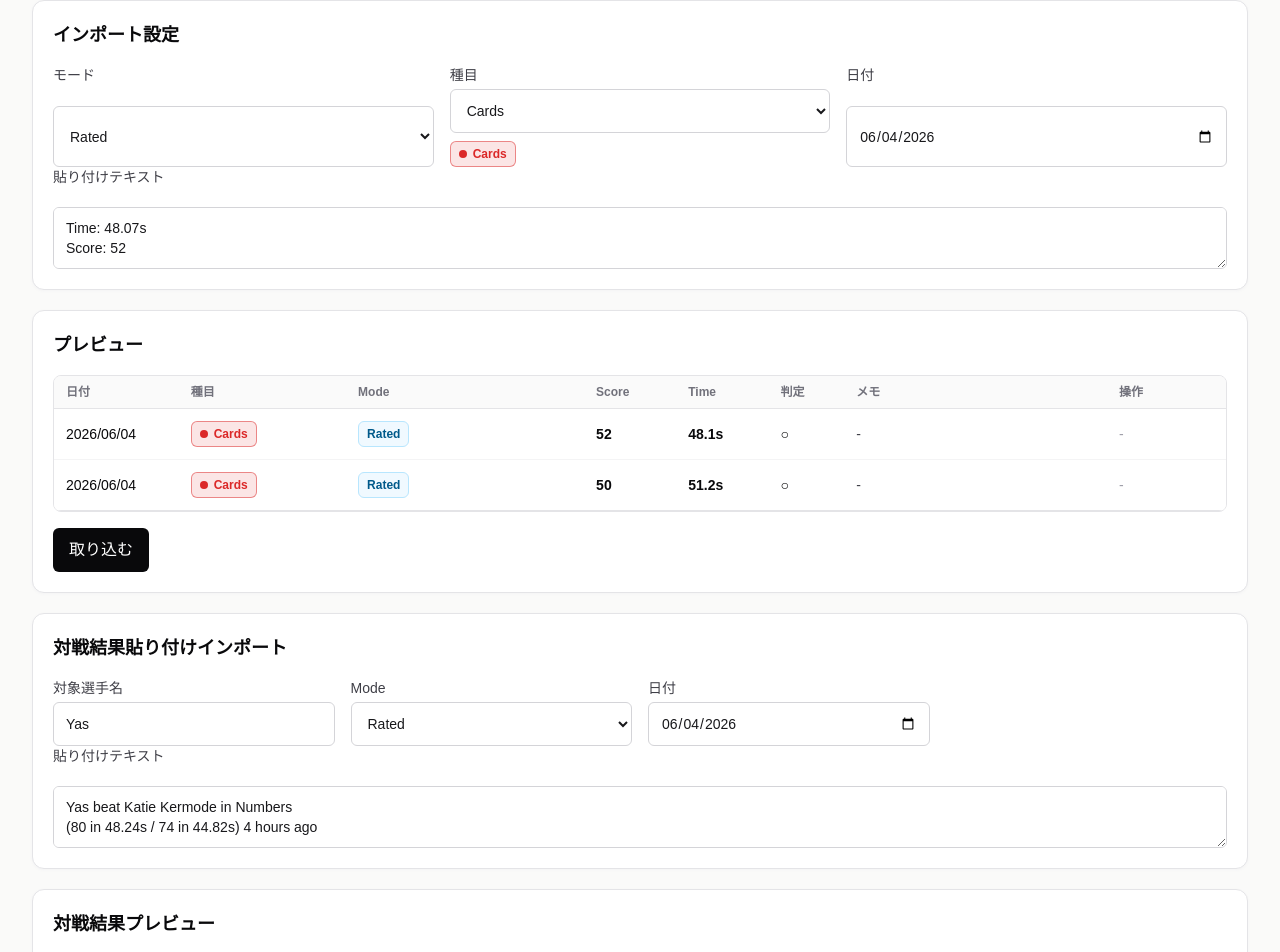
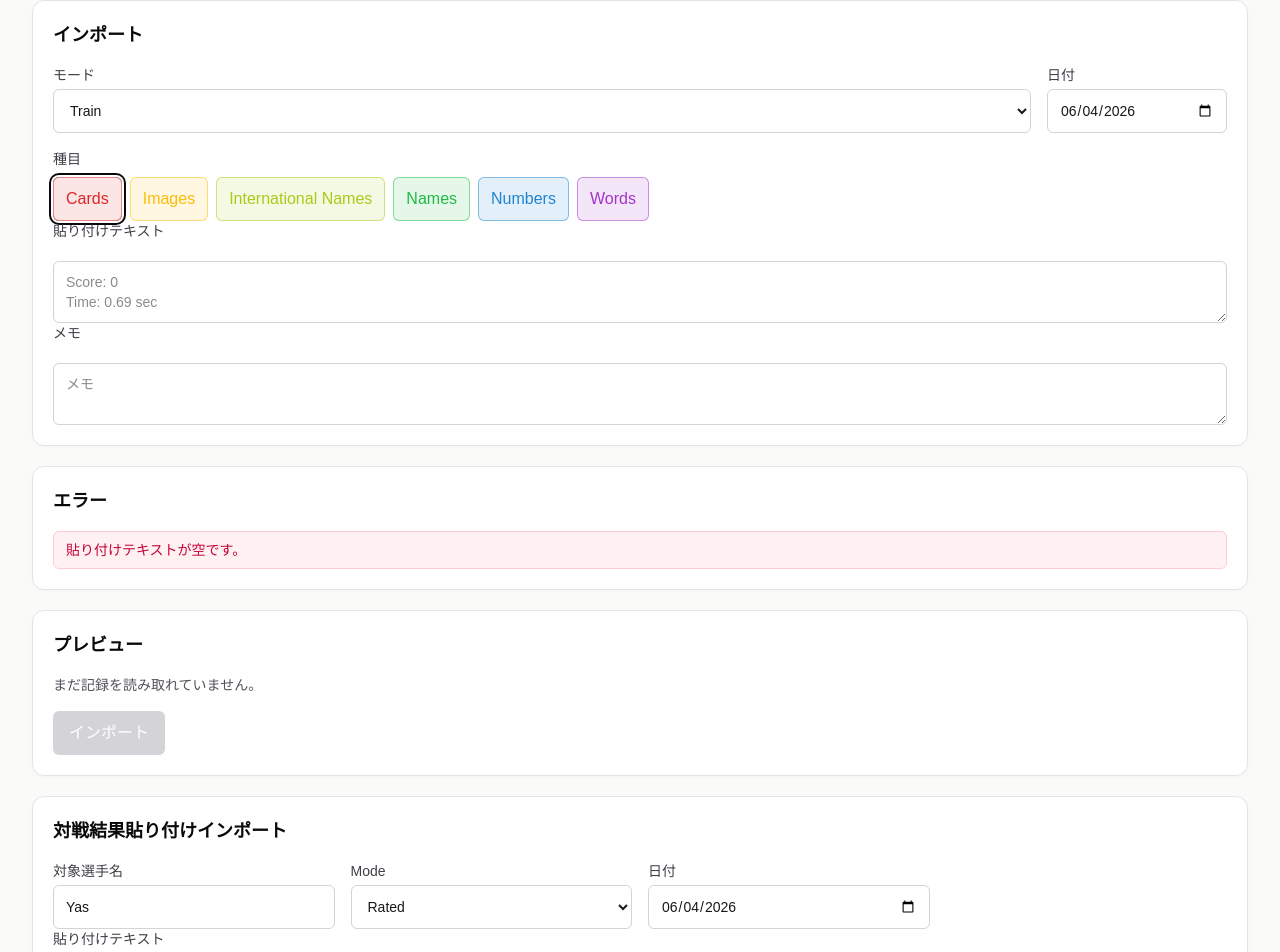
Before and after one commit to Yasmemory/memory-league-coach, a Next.js app: page /import in a window 1280 px wide. Shown: the part 145-1097 px from the top of the page. Built offline with nearby package versions, Linux system fonts and the light colour scheme.

Commit message:
improve import workflow and log formatting

```diff
--- a/src/components/CoachApp.tsx
+++ b/src/components/CoachApp.tsx
@@ -15,6 +15,7 @@ import {
   getRecentTrend,
   getWeeklyReview,
   percent,
+  formatTime,
   record,
 } from "@/lib/analytics";
 import { sampleData } from "@/lib/sample-data";
@@ -599,17 +600,19 @@ function DailyLogForm({ officialTournaments, onAdd }: { officialTournaments: Off
 
 function ImportPage({ officialTournaments, onImport }: { officialTournaments: OfficialTournament[]; onImport: (logs: Omit<PracticeLog, "id">[]) => void }) {
   const t = useT();
-  const [mode, setMode] = useState<LogMode>("rated");
+  const [mode, setMode] = useState<LogMode>("train");
   const [discipline, setDiscipline] = useState<Discipline>("Cards");
   const [date, setDate] = useState(todayIso());
-  const [text, setText] = useState("Time: 48.07s\nScore: 52\n\nTime: 51.20s\nScore: 50");
+  const [text, setText] = useState("");
+  const [importMemo, setImportMemo] = useState("");
   const [imported, setImported] = useState(0);
   const [matchPlayerName, setMatchPlayerName] = useState("Yas");
   const [matchMode, setMatchMode] = useState<Extract<LogMode, "rated" | "official">>("rated");
   const [matchDate, setMatchDate] = useState(todayIso());
   const [matchOfficialTournamentId, setMatchOfficialTournamentId] = useState("");
   const [matchOfficialRound, setMatchOfficialRound] = useState("");
-  const [matchText, setMatchText] = useState("Yas beat Katie Kermode in Numbers\n(80 in 48.24s / 74 in 44.82s) 4 hours ago\n\nKatie Kermode beat Yas in Cards\n(52 in 60.00s / 34 in 27.94s) 4 hours ago");
+  const [matchText, setMatchText] = useState("");
+  const [matchMemo, setMatchMemo] = useState("");
   const [matchImported, setMatchImported] = useState(0);
   const result = useMemo(() => parseMemoryLeagueImportText({ text, mode, discipline, date }), [date, discipline, mode, text]);
   const matchParseResult = useMemo(() => parseMatchResultText(matchText), [matchText]);
@@ -627,42 +630,60 @@ function ImportPage({ officialTournaments, onImport }: { officialTournaments: Of
         mode: matchMode,
         officialTournamentId: matchMode === "official" ? matchOfficialTournamentId || undefined : undefined,
         officialRound: matchMode === "official" ? matchOfficialRound || undefined : undefined,
-        memo: "対戦結果インポート",
+        memo: matchMemo,
       }];
     });
     if (!matchPlayerName.trim()) warnings.push("対象選手名を入力してください。");
     if (!matchDate) warnings.push("日付を入力してください。");
     if (logs.length === 0) warnings.push("取り込み件数 0件");
     return { logs, warnings };
-  }, [matchDate, matchMode, matchOfficialRound, matchOfficialTournamentId, matchParseResult.matches, matchParseResult.warnings, matchPlayerName]);
+  }, [matchDate, matchMemo, matchMode, matchOfficialRound, matchOfficialTournamentId, matchParseResult.matches, matchParseResult.warnings, matchPlayerName]);
   const importLogs = () => {
     if (result.logs.length === 0 || result.errors.length > 0) return;
-    onImport(result.logs.map((log) => normalizeMemoryLeagueLog({ ...log, memo: "Memory League貼り付けから取り込み" })));
+    onImport(result.logs.map((log) => normalizeMemoryLeagueLog({ ...log, memo: importMemo })));
     setImported(result.logs.length);
     setText("");
+    setImportMemo("");
   };
   const importMatchLogs = () => {
     if (matchPreview.logs.length === 0 || matchParseResult.errors.length > 0 || !matchPlayerName.trim() || !matchDate) return;
     onImport(matchPreview.logs.map(normalizeMatchImportLog));
     setMatchImported(matchPreview.logs.length);
     setMatchText("");
+    setMatchMemo("");
   };
 
   return (
     <Page title="インポート" subtitle="Memory Leagueの結果画面からコピーしたテキストを貼り付けて取り込みます。MVPでは手入力がメイン導線です。">
-      <Panel title="インポート設定">
-        <div className="grid gap-4 md:grid-cols-3">
+      <Panel title={t("import")}>
+        <div className="grid gap-4 md:grid-cols-[minmax(0,1fr)_180px]">
           <Field label="モード"><select className="input" value={mode} onChange={(event) => setMode(event.target.value as LogMode)}>{LOG_MODES.map((item) => <option key={item} value={item}>{getModeLabel(item)}</option>)}</select></Field>
-          <Field label="種目"><select className="input" value={discipline} onChange={(event) => setDiscipline(event.target.value as Discipline)}>{DISCIPLINES.map((item) => <option key={item}>{item}</option>)}</select><span className="mt-1"><DisciplineBadge discipline={discipline} /></span></Field>
           <Field label="日付"><input className="input" type="date" value={date} onChange={(event) => setDate(event.target.value)} /></Field>
         </div>
+        <div className="mt-4">
+          <div className="mb-2 text-sm font-medium text-zinc-700 dark:text-zinc-200">種目</div>
+          <div className="flex flex-wrap gap-2">
+            {DISCIPLINES.map((item) => (
+              <button
+                key={item}
+                type="button"
+                onClick={() => setDiscipline(item)}
+                className={`min-h-11 rounded-md border px-3 py-2 text-sm font-bold transition ${discipline === item ? "ring-2 ring-zinc-950 ring-offset-2 dark:ring-zinc-100 dark:ring-offset-zinc-950" : "hover:opacity-85"}`}
+                style={getDisciplineBadgeStyle(item)}
+              >
+                {item}
+              </button>
+            ))}
+          </div>
+        </div>
         <Field label="貼り付けテキスト"><textarea className="input mt-4 min-h-56 font-mono text-sm" value={text} onChange={(event) => { setImported(0); setText(event.target.value); }} placeholder={mode === "train" ? "Score: 0\nTime: 0.69 sec" : "Time: 48.07s\nScore: 52"} /></Field>
+        <Field label={t("memo")}><textarea className="input mt-4 min-h-24 resize-y" value={importMemo} onChange={(event) => { setImported(0); setImportMemo(event.target.value); }} placeholder="メモ" /></Field>
       </Panel>
       {result.errors.length > 0 && <Panel title="エラー"><ul className="grid gap-2 text-sm text-rose-700">{result.errors.map((error) => <li key={error} className="rounded-md border border-rose-200 bg-rose-50 px-3 py-2">{error}</li>)}</ul></Panel>}
       <Panel title="プレビュー">
         {result.logs.length === 0 ? <p className="text-sm text-zinc-600">まだ記録を読み取れていません。</p> : <LogList logs={result.logs.map((log, index) => ({ ...normalizeMemoryLeagueLog(log), id: `preview-${index}` }))} />}
-        <button onClick={importLogs} disabled={result.logs.length === 0 || result.errors.length > 0} className="mt-4 h-11 rounded-md bg-zinc-950 px-4 font-semibold text-white disabled:cursor-not-allowed disabled:bg-zinc-300">取り込む</button>
-        {imported > 0 && <p className="mt-3 text-sm font-semibold text-emerald-700">{imported}件を取り込みました。</p>}
+        <button onClick={importLogs} disabled={result.logs.length === 0 || result.errors.length > 0} className="mt-4 h-11 rounded-md bg-zinc-950 px-4 font-semibold text-white disabled:cursor-not-allowed disabled:bg-zinc-300 dark:bg-zinc-100 dark:text-zinc-950 dark:disabled:bg-zinc-700">{t("import")}</button>
+        {imported > 0 && <p className="mt-3 text-sm font-semibold text-emerald-700 dark:text-emerald-300">インポート完了：{imported}件のログを追加しました</p>}
       </Panel>
       <Panel title="対戦結果貼り付けインポート">
         <div className="grid gap-4 md:grid-cols-4">
@@ -681,7 +702,8 @@ function ImportPage({ officialTournaments, onImport }: { officialTournaments: Of
             </Field>
           </div>
         )}
-        <Field label="貼り付けテキスト"><textarea className="input mt-4 min-h-44 font-mono text-sm" value={matchText} onChange={(event) => { setMatchImported(0); setMatchText(event.target.value); }} /></Field>
+        <Field label="貼り付けテキスト"><textarea className="input mt-4 min-h-44 font-mono text-sm" value={matchText} onChange={(event) => { setMatchImported(0); setMatchText(event.target.value); }} placeholder={"Yas beat Katie Kermode in Numbers\n(80 in 48.24s / 74 in 44.82s) 4 hours ago\n\nKatie Kermode beat Yas in Cards\n(52 in 60.00s / 34 in 27.94s) 4 hours ago"} /></Field>
+        <Field label={t("memo")}><textarea className="input mt-4 min-h-24 resize-y" value={matchMemo} onChange={(event) => { setMatchImported(0); setMatchMemo(event.target.value); }} placeholder="メモ" /></Field>
       </Panel>
       {(matchParseResult.errors.length > 0 || matchPreview.warnings.length > 0) && (
         <Panel title="読み取り結果">
@@ -696,14 +718,14 @@ function ImportPage({ officialTournaments, onImport }: { officialTournaments: Of
           <div className="grid gap-2">
             {matchPreview.logs.map((log, index) => (
               <div key={`${log.discipline}-${index}`} className="rounded-lg border border-zinc-200 bg-zinc-50 p-3 text-sm">
-                {formatDisplayDate(log.date)} {log.discipline} {getModeLabel(log.mode)} vs {log.opponentName} {log.result === "win" ? "勝ち" : "負け"} Score {log.score} Time {record(log.time)}s
+                {formatDisplayDate(log.date)} {log.discipline} {getModeLabel(log.mode)} vs {log.opponentName} {log.result === "win" ? "勝ち" : "負け"} Score {log.score} Time {formatTime(log.time)}s
                 {log.mode === "official" && ` / ${getOfficialTournamentName(officialTournaments, log.officialTournamentId)}${log.officialRound ? ` / ${log.officialRound}` : ""}`}
               </div>
             ))}
           </div>
         )}
-        <button onClick={importMatchLogs} disabled={matchPreview.logs.length === 0 || matchParseResult.errors.length > 0 || !matchPlayerName.trim() || !matchDate} className="mt-4 h-11 rounded-md bg-zinc-950 px-4 font-semibold text-white disabled:cursor-not-allowed disabled:bg-zinc-300">取り込む</button>
-        {matchImported > 0 && <p className="mt-3 text-sm font-semibold text-emerald-700">{matchImported}件を取り込みました。</p>}
+        <button onClick={importMatchLogs} disabled={matchPreview.logs.length === 0 || matchParseResult.errors.length > 0 || !matchPlayerName.trim() || !matchDate} className="mt-4 h-11 rounded-md bg-zinc-950 px-4 font-semibold text-white disabled:cursor-not-allowed disabled:bg-zinc-300 dark:bg-zinc-100 dark:text-zinc-950 dark:disabled:bg-zinc-700">{t("import")}</button>
+        {matchImported > 0 && <p className="mt-3 text-sm font-semibold text-emerald-700 dark:text-emerald-300">インポート完了：{matchImported}件のログを追加しました</p>}
       </Panel>
     </Page>
   );
@@ -785,7 +807,7 @@ function Opponents({ opponents, onAdd }: { opponents: Opponent[]; onAdd: (oppone
           <button className="h-11 rounded-md bg-zinc-950 px-4 font-semibold text-white">{t("addOpponent")}</button>
         </form>
       </Panel>
-      <div className="grid gap-4 lg:grid-cols-2">{opponents.map((opponent) => <Panel key={opponent.id} title={opponent.name}><div className="grid gap-2 sm:grid-cols-2">{DISCIPLINES.map((discipline) => <div key={discipline} className="flex items-center justify-between gap-3 rounded-md bg-zinc-50 px-3 py-2 text-sm"><DisciplineBadge discipline={discipline} compact={discipline === "International Names"} /><span className="font-semibold">{record(opponent.averages[discipline])}秒 / {percent(opponent.successRates[discipline])}</span></div>)}</div><p className="mt-4 text-sm text-zinc-600">{opponent.memo}</p></Panel>)}</div>
+      <div className="grid gap-4 lg:grid-cols-2">{opponents.map((opponent) => <Panel key={opponent.id} title={opponent.name}><div className="grid gap-2 sm:grid-cols-2">{DISCIPLINES.map((discipline) => <div key={discipline} className="flex items-center justify-between gap-3 rounded-md bg-zinc-50 px-3 py-2 text-sm"><DisciplineBadge discipline={discipline} compact={discipline === "International Names"} /><span className="font-semibold">{formatTime(opponent.averages[discipline])}秒 / {percent(opponent.successRates[discipline])}</span></div>)}</div><p className="mt-4 text-sm text-zinc-600">{opponent.memo}</p></Panel>)}</div>
     </Page>
   );
 }
@@ -803,7 +825,7 @@ function MatchPlan({ data, setData }: { data: CoachData; setData: React.Dispatch
       <Panel title={t("opponents")}><select className="input max-w-md" value={opponent?.id ?? ""} onChange={(event) => setData((current) => ({ ...current, settings: { ...current.settings, nextOpponentId: event.target.value } }))}>{data.opponents.map((item) => <option key={item.id} value={item.id}>{item.name}</option>)}</select></Panel>
       <div className="grid gap-4 md:grid-cols-4"><Metric label={t("targetDisciplines")} value={plan.targets.join(" / ") || "-"} detail={t("matchPlan")} /><Metric label={t("warningDisciplines")} value={plan.warnings.join(" / ") || "-"} detail={t("successRate")} /><Metric label={t("lowerPriority")} value={plan.discardable.join(" / ") || "-"} detail={t("discipline")} /><Metric label={t("preMatchMenu")} value={plan.menu.join(" / ")} detail={t("practiceInput")} /></div>
       <Panel title={t("practicePolicy")}><p className="text-lg font-semibold">{plan.winLine}</p></Panel>
-      <Panel title={t("disciplineComparison")}><div className="grid gap-3">{plan.comparison.map((item) => <div key={item.discipline} className="rounded-lg border bg-white p-4" style={getDisciplineCardStyle(item.discipline)}><div className="flex flex-wrap items-center justify-between gap-2"><DisciplineBadge discipline={item.discipline} /><div className={item.edge >= 0 ? "font-semibold text-emerald-700" : "font-semibold text-rose-700"}>Edge {item.edge.toFixed(1)}</div></div><div className="mt-3 grid gap-2 text-sm sm:grid-cols-2"><div>{t("averageTime")} {record(item.averageTime)}秒 / {t("successRate")} {percent(item.successRate)}</div><div>{t("opponents")} {record(item.opponentAverage)}秒 / {t("successRate")} {percent(item.opponentSuccessRate)}</div></div></div>)}</div></Panel>
+      <Panel title={t("disciplineComparison")}><div className="grid gap-3">{plan.comparison.map((item) => <div key={item.discipline} className="rounded-lg border bg-white p-4" style={getDisciplineCardStyle(item.discipline)}><div className="flex flex-wrap items-center justify-between gap-2"><DisciplineBadge discipline={item.discipline} /><div className={item.edge >= 0 ? "font-semibold text-emerald-700" : "font-semibold text-rose-700"}>Edge {item.edge.toFixed(1)}</div></div><div className="mt-3 grid gap-2 text-sm sm:grid-cols-2"><div>{t("averageTime")} {formatTime(item.averageTime)}秒 / {t("successRate")} {percent(item.successRate)}</div><div>{t("opponents")} {formatTime(item.opponentAverage)}秒 / {t("successRate")} {percent(item.opponentSuccessRate)}</div></div></div>)}</div></Panel>
     </Page>
   );
 }
@@ -1049,7 +1071,7 @@ function LogTable({
                   {isEditing ? <input className={editInputClass} type="number" min="0" step="1" value={draft.score} onChange={(event) => onDraftChange({ ...draft, score: event.target.value === "" ? "" : Number(event.target.value) })} aria-label="Score" /> : log.score ?? 0}
                 </td>
                 <td className={`${cellClass} font-semibold`}>
-                  {isEditing ? <input className={editInputClass} type="number" min="0" step="0.01" value={draft.time} onChange={(event) => onDraftChange({ ...draft, time: event.target.value === "" ? "" : Number(event.target.value) })} aria-label="Time" /> : `${record(log.time ?? 0)}s`}
+                  {isEditing ? <input className={editInputClass} type="number" min="0" step="0.01" value={draft.time} onChange={(event) => onDraftChange({ ...draft, time: event.target.value === "" ? "" : Number(event.target.value) })} aria-label="Time" /> : `${formatTime(log.time ?? 0)}s`}
                 </td>
                 <td className={`${cellClass} font-semibold`}>{isSuccessfulLog(isEditing ? { ...log, score: draft.score === "" ? 0 : draft.score } : log) ? "○" : "×"}</td>
                 <td className="px-3 py-3 align-middle text-sm">
@@ -1083,12 +1105,12 @@ function formatDisplayDate(date: string) {
 
 function EventStatsGrid({ stats }: { stats: ReturnType<typeof getDisciplineStats> }) {
   const t = useT();
-  return <div className="grid gap-3 md:grid-cols-2 xl:grid-cols-3">{stats.map((item) => <div key={item.discipline} className="rounded-lg border bg-zinc-50 p-4" style={getDisciplineCardStyle(item.discipline)}><DisciplineBadge discipline={item.discipline} /><div className="mt-3 grid grid-cols-2 gap-2 text-sm"><MiniMetric label={t("attempts")} value={`${item.attempts}回`} /><MiniMetric label={t("averageScore")} value={record(item.averageScore)} /><MiniMetric label={t("averageTime")} value={`${record(item.averageTime)}秒`} /><MiniMetric label={t("successRate")} value={percent(item.successRate)} /><MiniMetric label={t("bestScore")} value={record(item.bestScore)} /><MiniMetric label={t("bestTime")} value={`${record(item.bestTime)}秒`} /></div></div>)}</div>;
+  return <div className="grid gap-3 md:grid-cols-2 xl:grid-cols-3">{stats.map((item) => <div key={item.discipline} className="rounded-lg border bg-zinc-50 p-4" style={getDisciplineCardStyle(item.discipline)}><DisciplineBadge discipline={item.discipline} /><div className="mt-3 grid grid-cols-2 gap-2 text-sm"><MiniMetric label={t("attempts")} value={`${item.attempts}回`} /><MiniMetric label={t("averageScore")} value={record(item.averageScore)} /><MiniMetric label={t("averageTime")} value={`${formatTime(item.averageTime)}秒`} /><MiniMetric label={t("successRate")} value={percent(item.successRate)} /><MiniMetric label={t("bestScore")} value={record(item.bestScore)} /><MiniMetric label={t("bestTime")} value={`${formatTime(item.bestTime)}秒`} /></div></div>)}</div>;
 }
 
 function DisciplineWindowGrid({ data }: { data: ReturnType<typeof getDisciplineWindowStats> }) {
   const t = useT();
-  return <div className="grid gap-4">{data.map((item) => <section key={item.discipline} className="rounded-lg border bg-zinc-50 p-4" style={getDisciplineCardStyle(item.discipline)}><DisciplineBadge discipline={item.discipline} /><div className="mt-4 grid gap-3 xl:grid-cols-4">{item.windows.map((window) => <div key={window.size} className="rounded-lg border border-zinc-200 bg-white p-4"><div className="flex items-center justify-between gap-2"><div className="font-bold">直近{window.size}回</div>{!window.isEnoughData && <span className="rounded-md bg-zinc-100 px-2 py-1 text-xs font-semibold text-zinc-600">{t("insufficientData")}</span>}</div><div className="mt-3 grid grid-cols-2 gap-2 text-sm"><MiniMetric label={t("averageScore")} value={window.isEnoughData ? record(window.averageScore) : "-"} /><MiniMetric label={t("averageTime")} value={window.isEnoughData ? `${record(window.averageTime)}秒` : "-"} /><MiniMetric label={t("successRate")} value={window.isEnoughData ? percent(window.successRate) : "-"} /><MiniMetric label={t("stability")} value={window.isEnoughData ? percent(window.stability) : "-"} /><MiniMetric label={t("bestScore")} value={window.isEnoughData ? record(window.bestScore) : "-"} /><MiniMetric label={t("bestTime")} value={window.isEnoughData ? `${record(window.bestTime)}秒` : "-"} /></div></div>)}</div></section>)}</div>;
+  return <div className="grid gap-4">{data.map((item) => <section key={item.discipline} className="rounded-lg border bg-zinc-50 p-4" style={getDisciplineCardStyle(item.discipline)}><DisciplineBadge discipline={item.discipline} /><div className="mt-4 grid gap-3 xl:grid-cols-4">{item.windows.map((window) => <div key={window.size} className="rounded-lg border border-zinc-200 bg-white p-4"><div className="flex items-center justify-between gap-2"><div className="font-bold">直近{window.size}回</div>{!window.isEnoughData && <span className="rounded-md bg-zinc-100 px-2 py-1 text-xs font-semibold text-zinc-600">{t("insufficientData")}</span>}</div><div className="mt-3 grid grid-cols-2 gap-2 text-sm"><MiniMetric label={t("averageScore")} value={window.isEnoughData ? record(window.averageScore) : "-"} /><MiniMetric label={t("averageTime")} value={window.isEnoughData ? `${formatTime(window.averageTime)}秒` : "-"} /><MiniMetric label={t("successRate")} value={window.isEnoughData ? percent(window.successRate) : "-"} /><MiniMetric label={t("stability")} value={window.isEnoughData ? percent(window.stability) : "-"} /><MiniMetric label={t("bestScore")} value={window.isEnoughData ? record(window.bestScore) : "-"} /><MiniMetric label={t("bestTime")} value={window.isEnoughData ? `${formatTime(window.bestTime)}秒` : "-"} /></div></div>)}</div></section>)}</div>;
 }
 
 function FilterButtons({ label, items, value, onChange }: { label: string; items: { value: string; label: string }[]; value: string; onChange: (value: string) => void }) {
@@ -1152,7 +1174,7 @@ function Metric({ label, value, detail }: { label: string; value: string; detail
 
 function StatsGrid({ stats }: { stats: ReturnType<typeof getDisciplineStats> }) {
   const t = useT();
-  return <div className="grid gap-3 md:grid-cols-2 xl:grid-cols-3">{stats.map((item) => <div key={item.discipline} className="rounded-lg border bg-zinc-50 p-4" style={getDisciplineCardStyle(item.discipline)}><div className="flex items-center justify-between gap-3"><DisciplineBadge discipline={item.discipline} /><span className="text-sm font-semibold">{item.attempts}回</span></div><div className="mt-4 grid grid-cols-2 gap-3 text-sm"><MiniMetric label={t("successRate")} value={percent(item.successRate)} /><MiniMetric label={t("averageTime")} value={`${record(item.averageTime)}秒`} /><MiniMetric label={t("averageScore")} value={record(item.averageScore)} /><MiniMetric label={t("stability")} value={percent(item.stability)} /></div></div>)}</div>;
+  return <div className="grid gap-3 md:grid-cols-2 xl:grid-cols-3">{stats.map((item) => <div key={item.discipline} className="rounded-lg border bg-zinc-50 p-4" style={getDisciplineCardStyle(item.discipline)}><div className="flex items-center justify-between gap-3"><DisciplineBadge discipline={item.discipline} /><span className="text-sm font-semibold">{item.attempts}回</span></div><div className="mt-4 grid grid-cols-2 gap-3 text-sm"><MiniMetric label={t("successRate")} value={percent(item.successRate)} /><MiniMetric label={t("averageTime")} value={`${formatTime(item.averageTime)}秒`} /><MiniMetric label={t("averageScore")} value={record(item.averageScore)} /><MiniMetric label={t("stability")} value={percent(item.stability)} /></div></div>)}</div>;
 }
 
 function MiniMetric({ label, value }: { label: string; value: string }) {
--- a/src/lib/analytics.ts
+++ b/src/lib/analytics.ts
@@ -4,6 +4,8 @@ import { Discipline, DisciplineStats, DISCIPLINES, LogMode, Opponent, PracticeLo
 export const percent = (value: number) => `${Math.round(value)}%`;
 
 export const record = (value: number) => (value > 0 ? value.toFixed(1) : "-");
+
+export const formatTime = (value: number) => (value > 0 ? value.toFixed(2) : "-");
 
 export type PracticeMenuItem = {
   discipline: Discipline;
```
